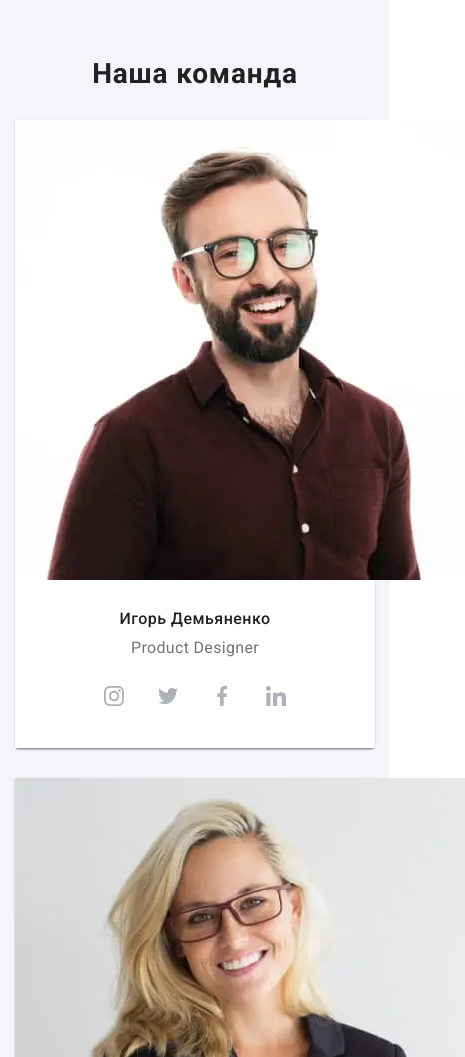
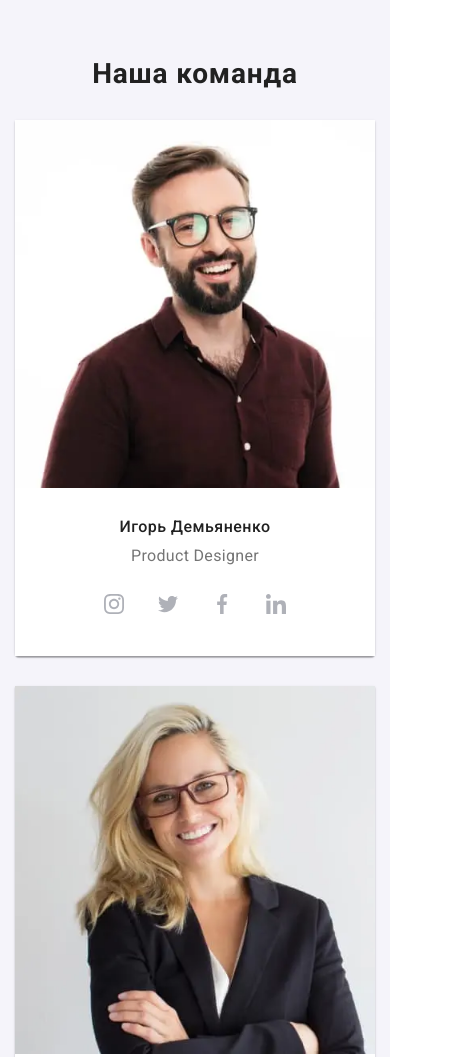
Before and after one commit to Daniil6996/goit-markup-hw-08, a plain HTML site: page index.html in a window 390 px wide. Shown: the part 1540-2597 px from the top of the page, 465 px wide, since content can reach past the window. Drawn offline with nearby package versions, Linux system fonts and the light colour scheme.

Commit message:
photo team

```diff
--- a/sass/layout/_clients.scss
+++ b/sass/layout/_clients.scss
@@ -28,6 +28,8 @@
     margin-top: calc(30px * (-1));
   }
   .employees-photo {
-    width: 450px;
+    display: block;
+    max-width: 100%;
+    height: auto;
   }
 }
```
Also changed, not shown: css/main.css, css/main.min.css, 2 other files.
